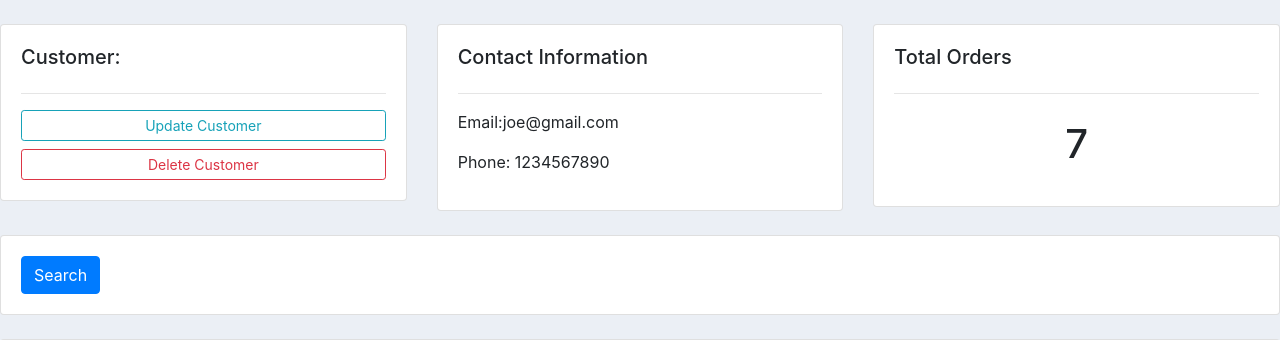
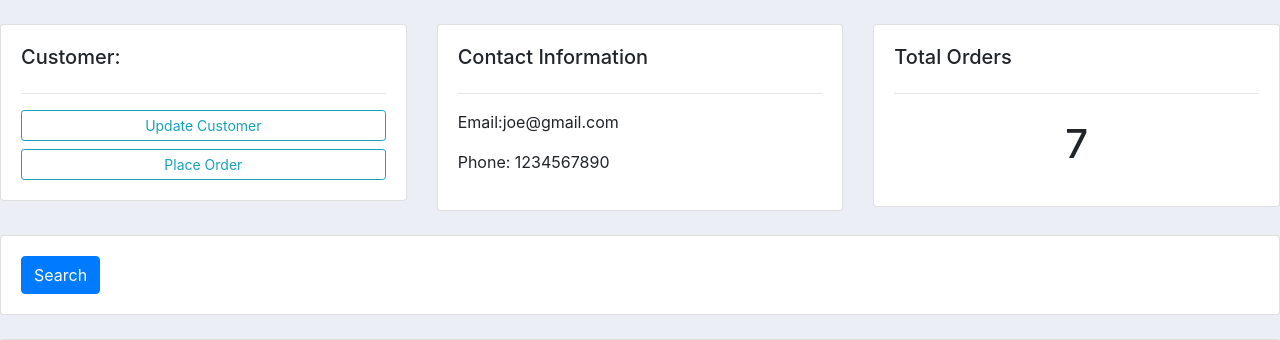
Before and after one commit to rajatmangal/Customer-Portal, a Django app: page /accounts/customers/1/ in a window 1280 px wide. Shown: the part 56-396 px from the top of the page. Run offline with Django 3.2, Linux system fonts and the light colour scheme; data comes from the database, SQL or seed files in the repository; both versions use the stored data as it was after the commit; some libraries are stand-ins or nearby versions.

Commit message:
FormSets added for Create Order template

```diff
--- a/accounts/templates/accounts/customer.html
+++ b/accounts/templates/accounts/customer.html
@@ -8,7 +8,7 @@
                 <h5>Customer:</h5>
                 <hr>
                 <a class="btn btn-outline-info  btn-sm btn-block" href="">Update Customer</a>
-                <a class="btn btn-outline-danger  btn-sm btn-block" href="">Delete Customer</a>
+                <a class="btn btn-outline-info  btn-sm btn-block" href="{% url 'create_order'  customer.id %}">Place Order</a>
 
             </div>
         </div>
--- a/accounts/templates/accounts/dashboard.html
+++ b/accounts/templates/accounts/dashboard.html
@@ -28,7 +28,6 @@
             <h5>LAST 5 ORDERS</h5>
             <hr>
             <div class="card card-body">
-                <a class="btn btn-primary btn-sm btn-block" href="{% url 'create_order' %}">Create Order </a>
                 <table class="table table-sm">
                     <tr>
                         <th>Product</th>
--- a/accounts/templates/accounts/orders_form.html
+++ b/accounts/templates/accounts/orders_form.html
@@ -6,7 +6,11 @@
             <div class="card card-body">
                 <form method="POST" action="">
                     {%  csrf_token %}
-                    {{ form }}
+                    {{ form.management_form }}
+                    {% for forms in form %}
+                        {{ forms }}
+                        <hr>
+                    {% endfor %}
                     <input type="submit" name="Submit">
                 </form>
             </div>
--- a/accounts/urls.py
+++ b/accounts/urls.py
@@ -7,7 +7,7 @@ urlpatterns = [
     path('', views.home, name="home"),
     path('products/', views.products, name="products"),
     path('customers/<str:id>/', views.customers, name="customers"),
-    path('create_order/', views.createOrder, name="create_order"),
+    path('create_order/<str:id>', views.createOrder, name="create_order"),
     path('update_order/<str:id>/', views.updateOrder, name="update_order"),
     path('delete_order/<str:id>/', views.deleteOrder, name="delete_order"),
 ]
--- a/accounts/views.py
+++ b/accounts/views.py
@@ -1,5 +1,5 @@
 from django.shortcuts import render,redirect
-from django.http import HttpResponse
+from django.forms import inlineformset_factory
 from .models import *
 from .forms import OrderForm
 # Create your views here.
@@ -38,23 +38,25 @@ def customers(request, id):
     return render(request, 'accounts/customer.html', context)
 
 
-def createOrder(request):
-    form = OrderForm()
+def createOrder(request, id):
+    OrderFormSet = inlineformset_factory(Customer, Order, fields=('product','status'),extra = 10)
+    customer = Customer.objects.get(id=id)
+    #form = OrderForm(initial={'customer': customer})
+    formSet = OrderFormSet(queryset=Order.objects.none(), instance = customer)
     if request.method == 'POST':
-        #print('Printing POST:', request.POST)
-        form = OrderForm(request.POST)
-        if form.is_valid():
-            form.save()
+        #form = OrderForm(request.POST)
+        formSet = OrderFormSet(request.POST, instance=customer)
+        if formSet.is_valid():
+            formSet.save()
             return redirect('/accounts')
 
-    context = {'form': form}
+    context = {'form': formSet}
     return render(request, 'accounts/orders_form.html', context)
 
 
 def updateOrder(request, id):
     order = Order.objects.get(id=id)
     if request.method == 'POST':
-        #print('Printing POST:', request.POST)
         form = OrderForm(request.POST,instance=order)
         if form.is_valid():
             form.save()
```
Also changed, not shown: db.sqlite3.
